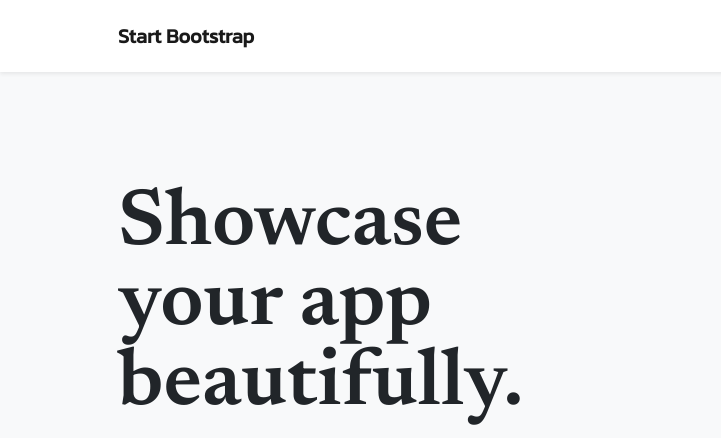
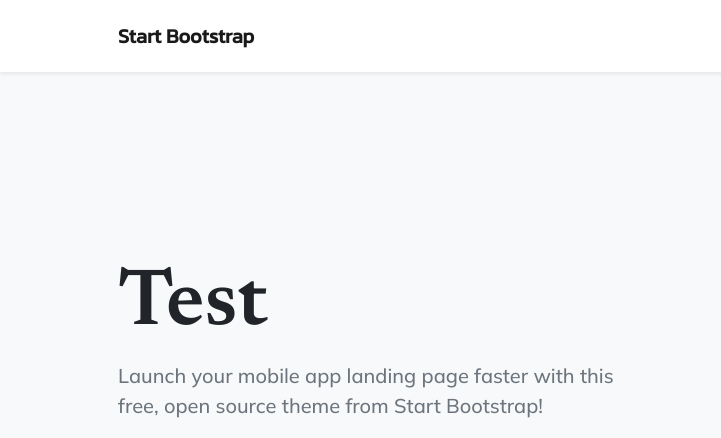
Before and after one commit to RaffaellaBrugnini/sitotest2, a plain HTML site: page index.html in a window 1280 px wide. Shown: the top 438 px of the page, 0-721 px from the left. Drawn offline with nearby package versions, Linux system fonts and the light colour scheme.

Commit message:
Update index.html

```diff
--- a/index.html
+++ b/index.html
@@ -47,7 +47,7 @@
                     <div class="col-lg-6">
                         <!-- Mashead text and app badges-->
                         <div class="mb-5 mb-lg-0 text-center text-lg-start">
-                            <h1 class="display-1 lh-1 mb-3">Showcase your app beautifully.</h1>
+                            <h1 class="display-1 lh-1 mb-3">Test</h1>
                             <p class="lead fw-normal text-muted mb-5">Launch your mobile app landing page faster with this free, open source theme from Start Bootstrap!</p>
                             <div class="d-flex flex-column flex-lg-row align-items-center">
                                 <a class="me-lg-3 mb-4 mb-lg-0" href="#!"><img class="app-badge" src="assets/img/google-play-badge.svg" alt="..." /></a>
```
